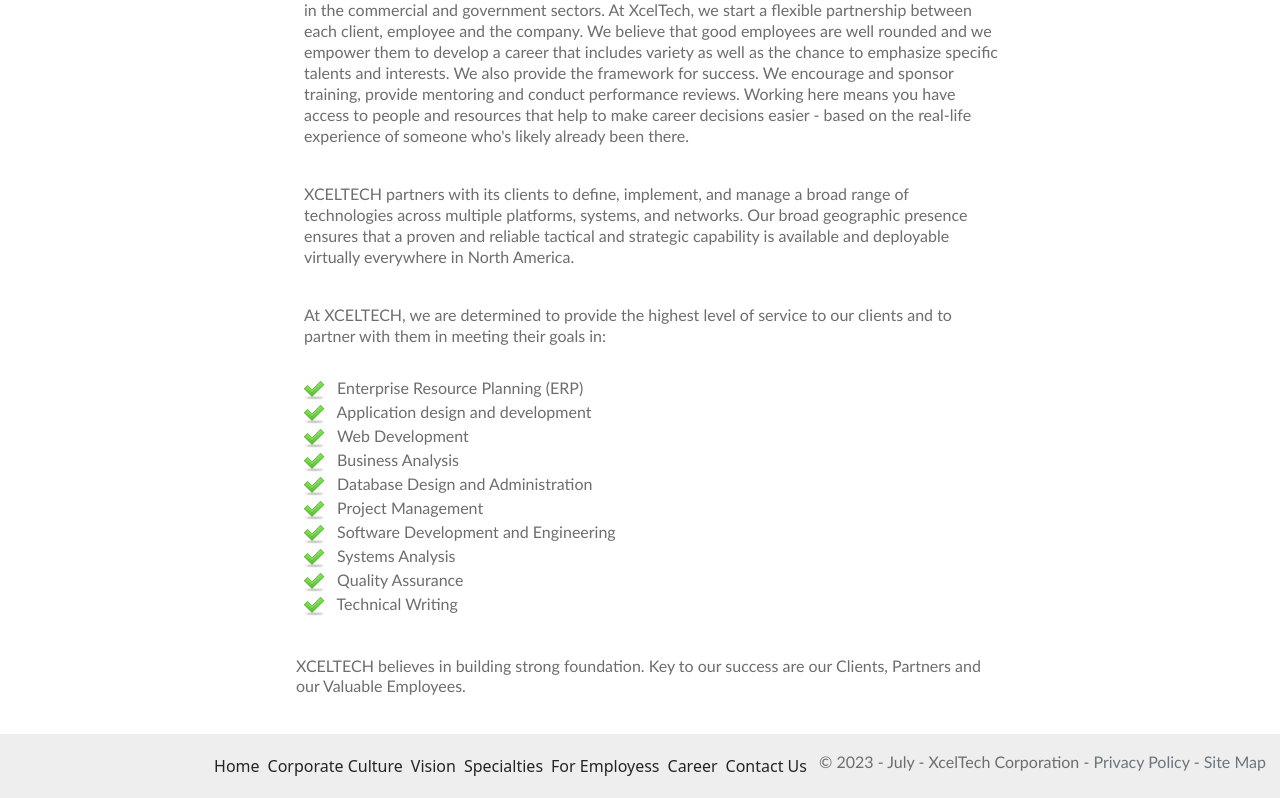
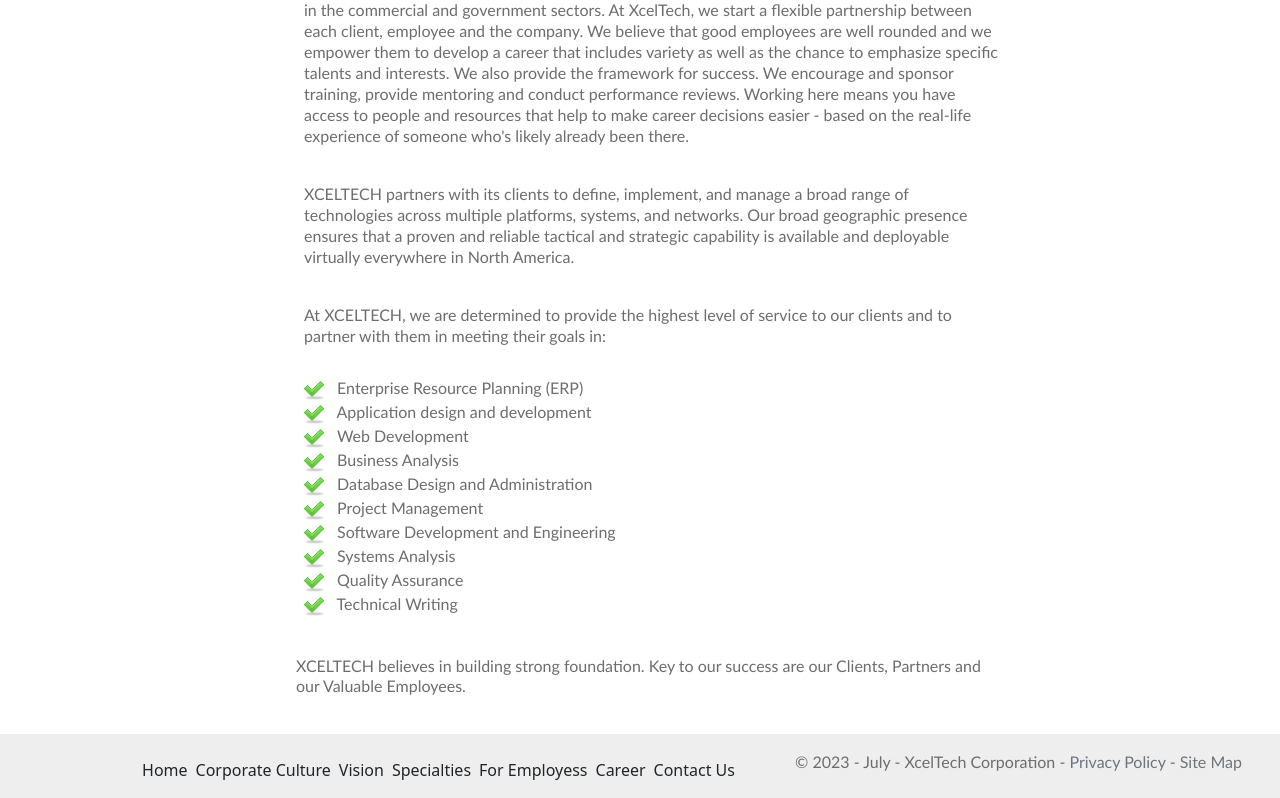
Before and after one commit to kader009/site, a React (Vite) app: page / in a window 1280 px wide. Shown: the part 589-1387 px from the top of the page. Built offline with nearby package versions, Linux system fonts and the light colour scheme.

Commit message:
create responsive

```diff
--- a/src/App.css
+++ b/src/App.css
@@ -702,8 +702,7 @@
 
 /* responsive */
 
-
-@media (max-width: 576px) {
+@media only screen and (max-width: 36rem) {
   .white-txt {
     margin-left: 3rem !important;
     margin-top: 2rem;
@@ -868,13 +867,5 @@
   .speacial-heading{
     font-size: 20px;
   }
-  .speacial-left .img2{
-    margin-top: 10rem;
-  }
-  .speacial-left .img3{
-    margin-top: 36rem;
-  }
-  .speacial-left .img1{
-    margin-top: -25rem;
-  }
+
 }
--- a/src/components/Footer/Footer.jsx
+++ b/src/components/Footer/Footer.jsx
@@ -1,5 +1,4 @@
 import React from 'react'
-import Container from 'react-bootstrap/Container';
 import Nav from 'react-bootstrap/Nav';
 import { Link } from 'react-router-dom';
 import '../../App'
@@ -12,10 +11,10 @@
 const fullMonth = date.toLocaleString('en-US', options);
 
   return (
-    <div style={{backgroundColor:'#eee'}} className='d-flex justify-content-around p-2 align-items-center '>
-      <div className='ms-5 ps-5'>
+    <div style={{backgroundColor:'#eee'}} className='d-flex justify-content-around p-2   align-items-center flex-sm-column flex-lg-row '>
+      <div className='ms-5 ps-5 pt-sm-2'>
 
-          <Nav className="me-auto ms-5 ps-5">
+          <Nav className="me-auto  ms-sm-0 ps-sm-0 ms-5 ps-5">
           <Link className='text-decoration-none ms-2 text-dark' to="/">Home</Link>
             <Link className='text-decoration-none ms-2 text-dark' to="/corporate">Corporate Culture</Link>
             <Link className='text-decoration-none ms-2 text-dark' to="/vision">Vision</Link>
--- a/src/components/Home/Home.jsx
+++ b/src/components/Home/Home.jsx
@@ -10,7 +10,7 @@
             <a href="" className='select me-2 '>Home</a>
             <img src='/breadcrum.png' alt="" />
           </li>
-        <img src="/line.png" alt="line" style={{width:'700px'}} className='d-sm-none d-lg-block d-md-block mt-2'/>
+        <img src="/line.png" alt="line" style={{width:'700px'}} className='d-sm-none d-lg-block d-md-block mt-2 '/>
         </ul>
       </div>
       <div className="corporate-box">
```
